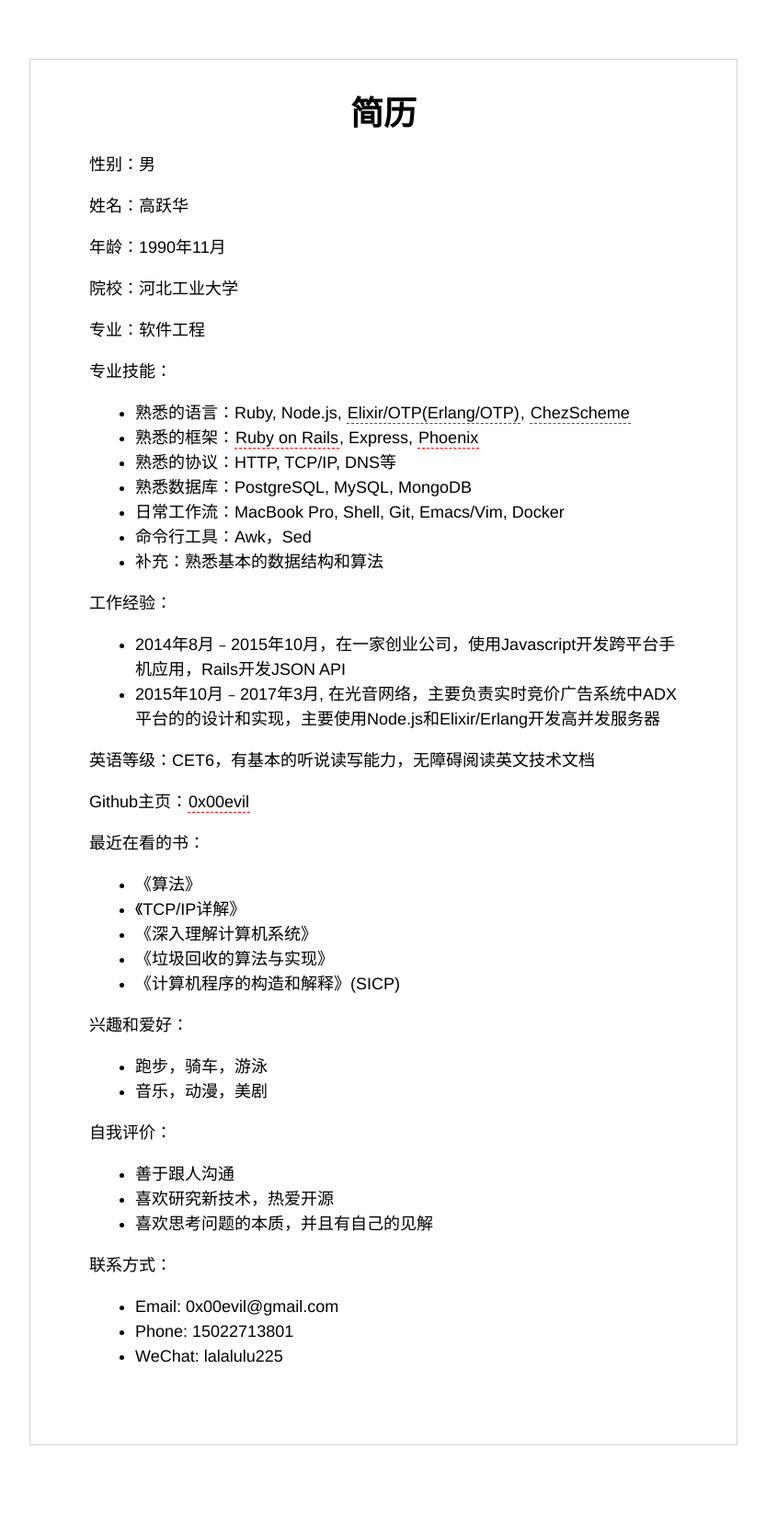
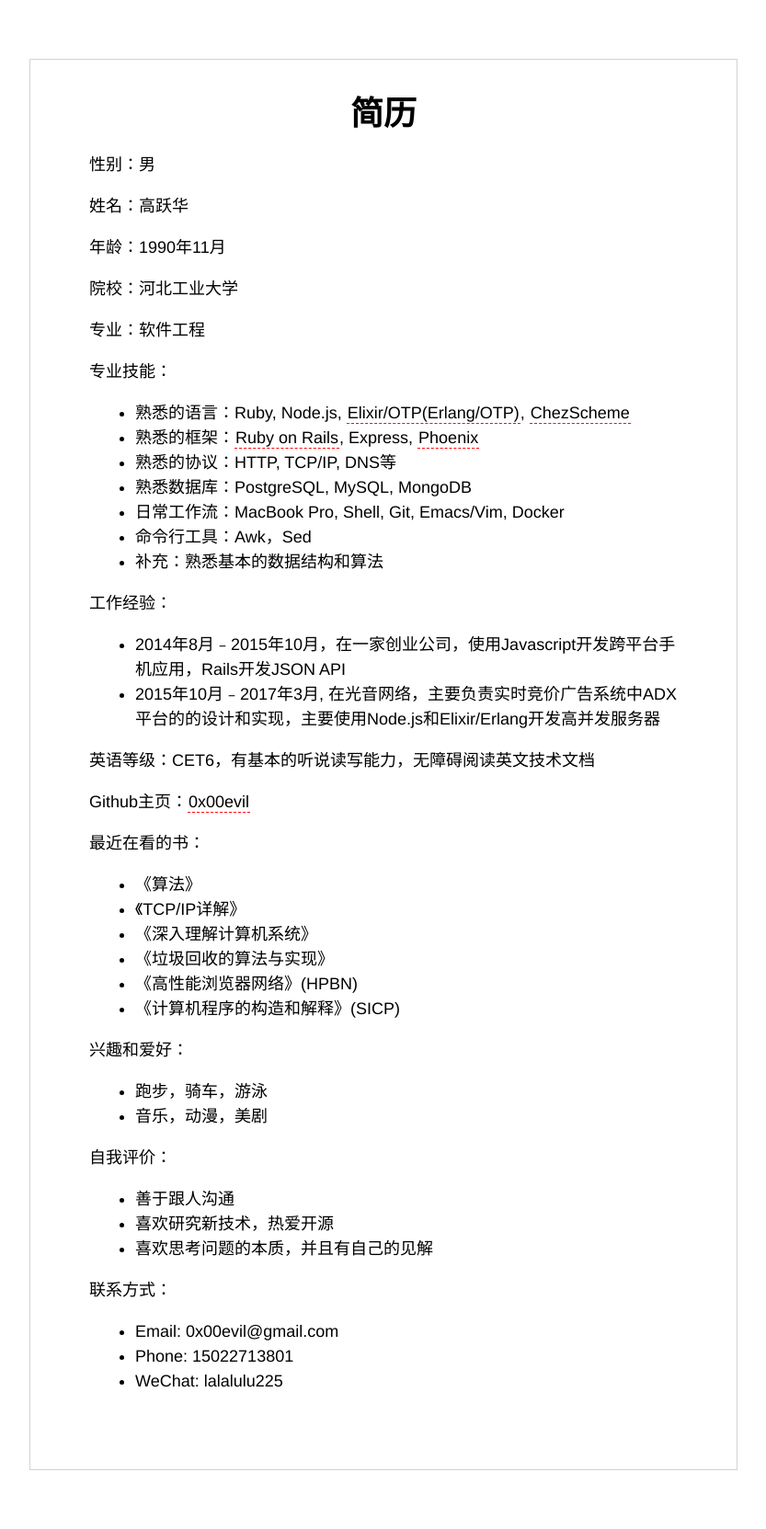
Before and after one commit to 0x00evil/0x00evil.github.io, a Jekyll site: the page built from _posts/2014-10-18-resume.html, in a window 1280 px wide. Shown: the whole page at 92% size, without its empty margins (224-1057 px from the left). Built offline with Jekyll 4.4.1, drawn with Linux system fonts in a browser that asks for light colours; before the commit the page ends 1636 px from its top, so only the background shows below that.

Commit message:
update resume

```diff
--- a/_posts/2014-10-18-resume.html
+++ b/_posts/2014-10-18-resume.html
@@ -35,6 +35,7 @@ title: 简历
     <li>《TCP/IP详解》</li>
     <li>《深入理解计算机系统》</li>
     <li>《垃圾回收的算法与实现》</li>
+    <li>《高性能浏览器网络》(HPBN)</li>
     <li>《计算机程序的构造和解释》(SICP)</li>
   </ul>
 </p>
```
